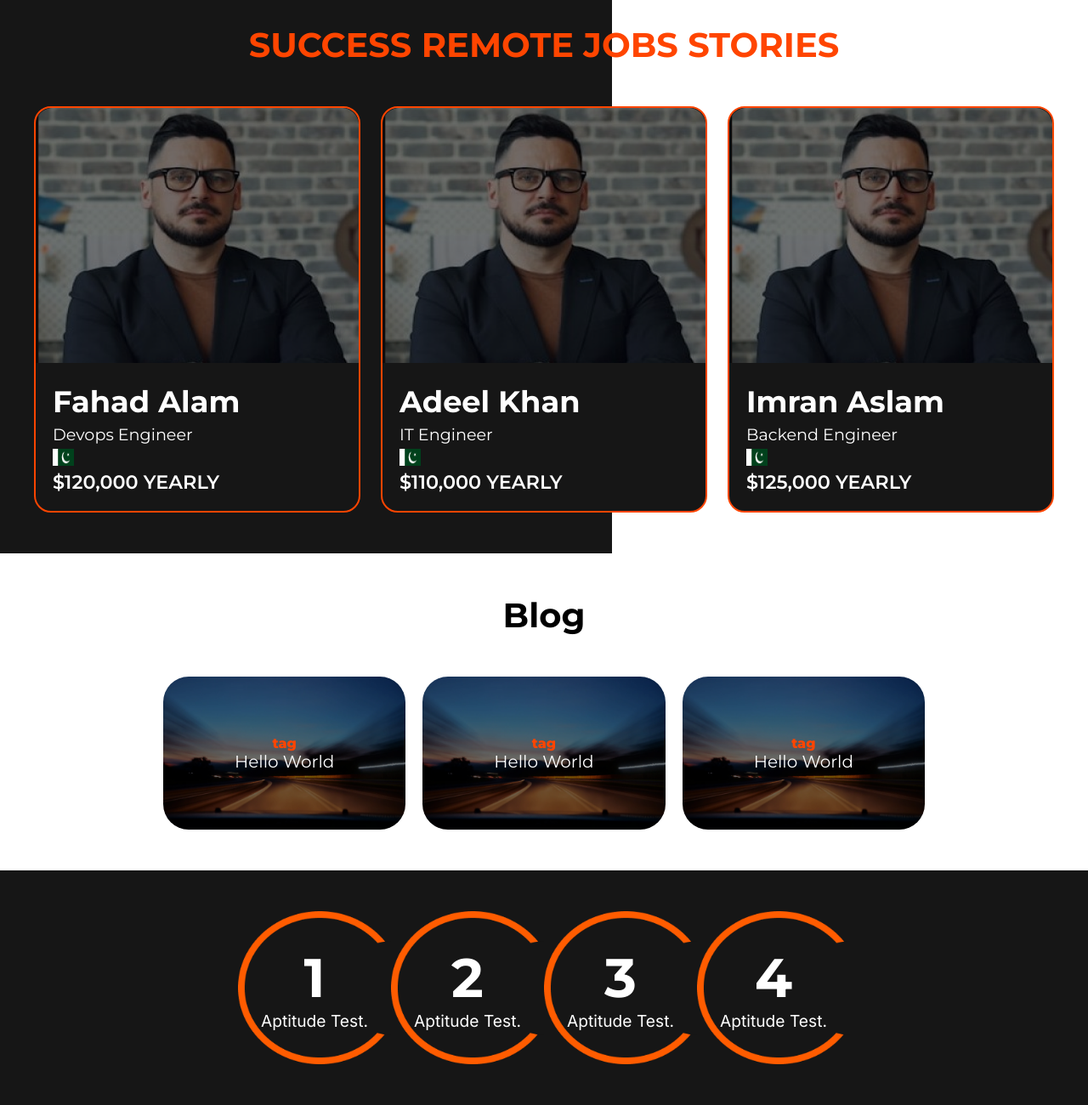
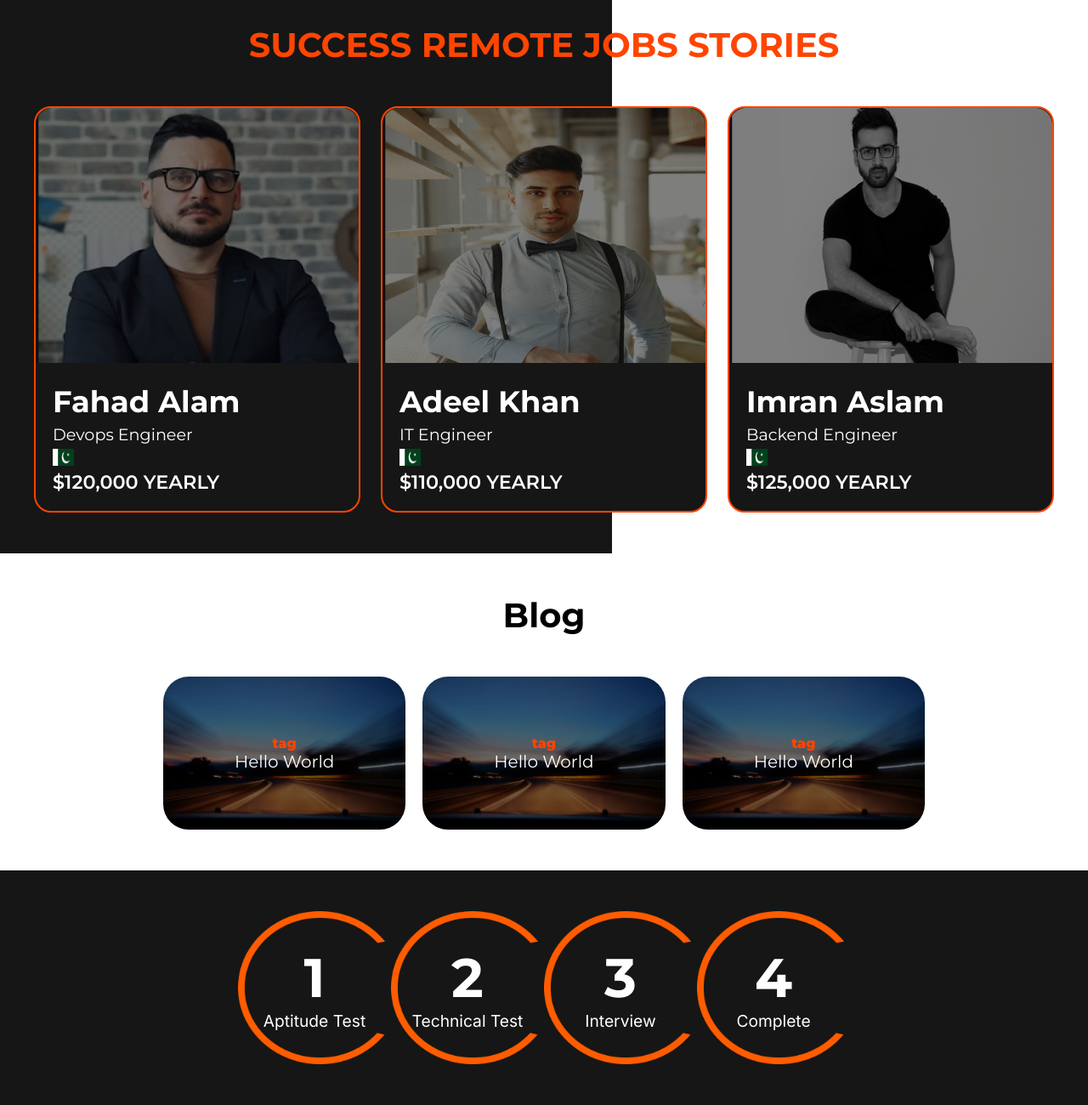
Before and after one commit to azeemali97/Remote-Fly-Website, a plain HTML site: page index.html in a window 1280 px wide. Shown: the part 2980-4280 px from the top of the page at 85% size. Drawn offline with nearby package versions, Linux system fonts and the light colour scheme.

Commit message:
index file update
some update inside index file

```diff
--- a/index.html
+++ b/index.html
@@ -208,7 +208,7 @@
         </div>
 
         <div class="review-card">
-          <img class="reviewer-img" src="Assets/images/pf.png" alt="pf1" />
+          <img class="reviewer-img" src="Assets/images/pf2.png" alt="pf1" />
           <div class="review-card-content">
           <h4 class="reviewer-name">Adeel Khan</h4>
           <h5 class="stack">IT Engineer</h5>
@@ -218,7 +218,7 @@
         </div>
 
         <div class="review-card">
-          <img class="reviewer-img" src="Assets/images/pf.png" alt="pf1" />
+          <img class="reviewer-img" src="Assets/images/pf3.png" alt="pf1" />
           <div class="review-card-content">
           <h4 class="reviewer-name">Imran Aslam</h4>
           <h5 class="stack">Backend Engineer</h5>
@@ -253,19 +253,19 @@
 <div class="progressbar">
   <div class="progress-box">
     <h5 class="no">1</h5>
-    <p class="title">Aptitude Test.</p>
+    <p class="title">Aptitude Test</p>
   </div>
   <div class="progress-box2">
     <h5 class="no">2</h5>
-    <p class="title">Aptitude Test.</p>
+    <p class="title">Technical Test</p>
   </div>
   <div class="progress-box">
     <h5 class="no">3</h5>
-    <p class="title">Aptitude Test.</p>
+    <p class="title">Interview</p>
   </div>
   <div class="progress-box">
     <h5 class="no">4</h5>
-    <p class="title">Aptitude Test.</p>
+    <p class="title">Complete</p>
   </div>
 </div>
 <div class="white-space">
```
Also changed, not shown: Assets/images/pf2.png (added), Assets/images/pf3.png (added).
